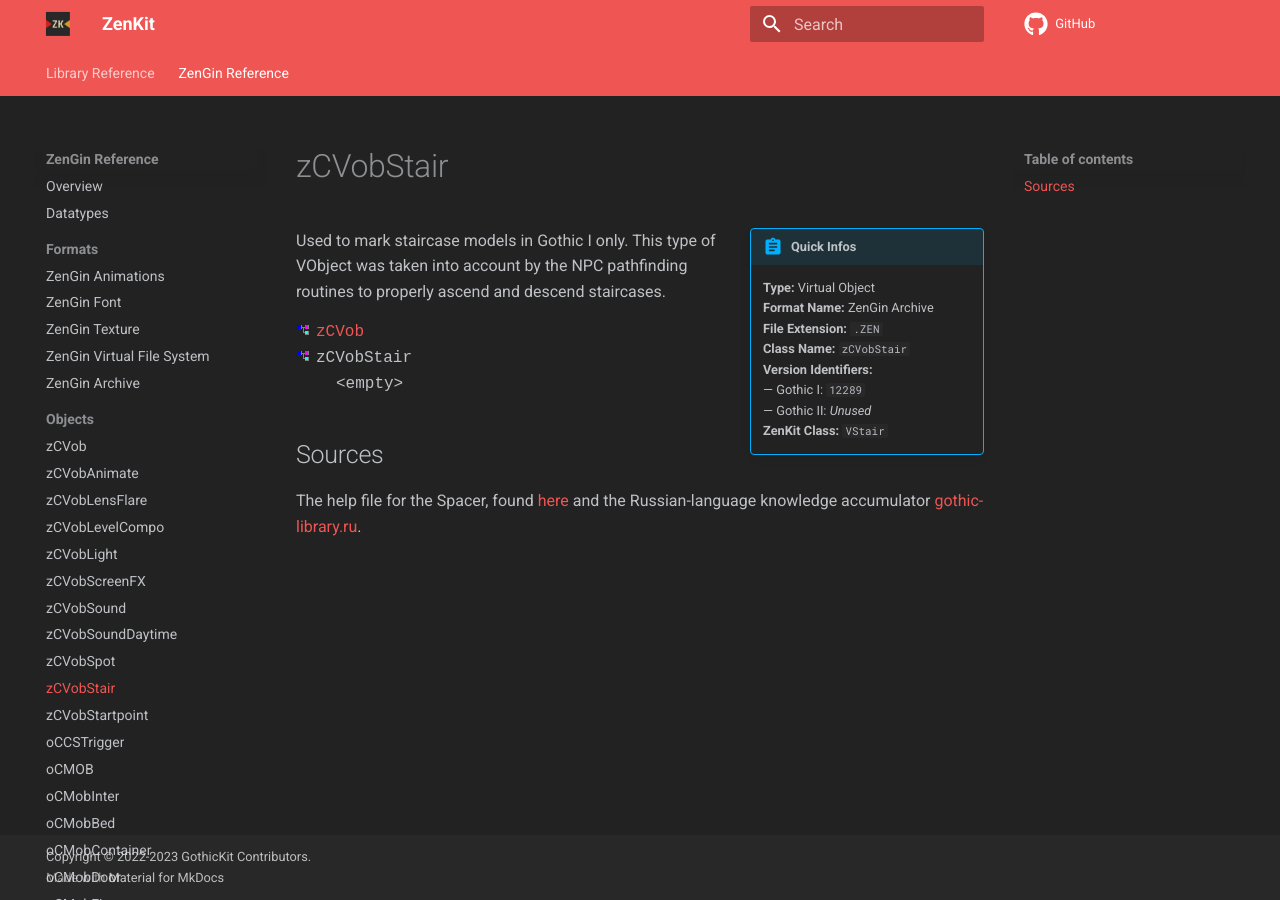
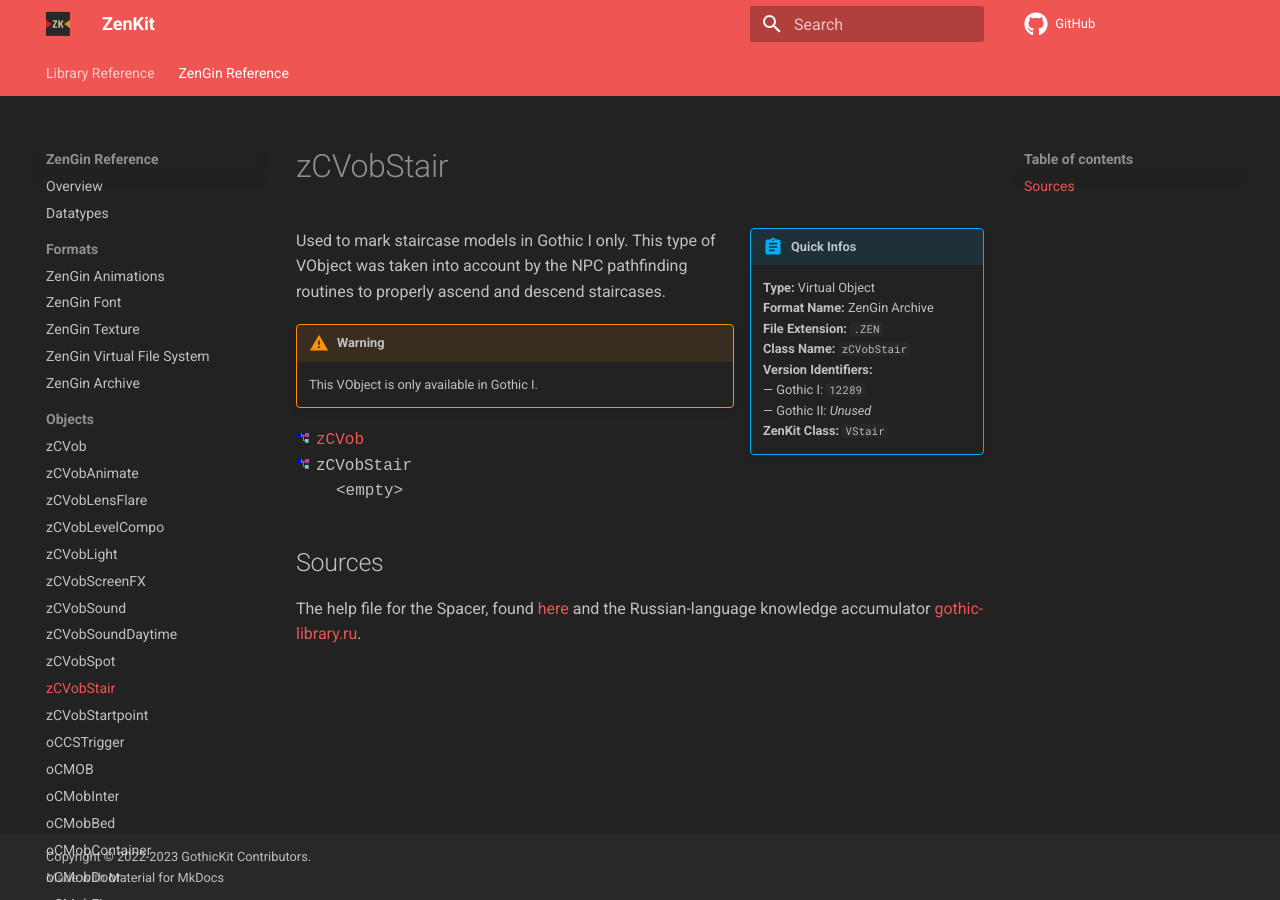
Before and after one commit to GothicKit/ZenKit, an MkDocs documentation site: the page built from docs/engine/objects/zCVobStair.md, in a window 1280 px wide. Built offline with MkDocs 1.6.1 and Material for MkDocs 9.7.7, drawn with Linux system fonts in a browser that asks for light colours; comment, search, counter and statistics services are not loaded.

Commit message:
docs(zCVobStair): add Gothic I warning

```diff
--- a/docs/engine/objects/zCVobStair.md
+++ b/docs/engine/objects/zCVobStair.md
@@ -13,6 +13,9 @@
 Used to mark staircase models in Gothic I only. This type of VObject was taken into account by the NPC pathfinding
 routines to properly ascend and descend staircases.
 
+!!! warning
+    This VObject is only available in Gothic I.
+
 <ul class="sp-list">
     <li class="sp-type"><a href="../zCVob/">zCVob</a></li>
     <li class="sp-type">
```
